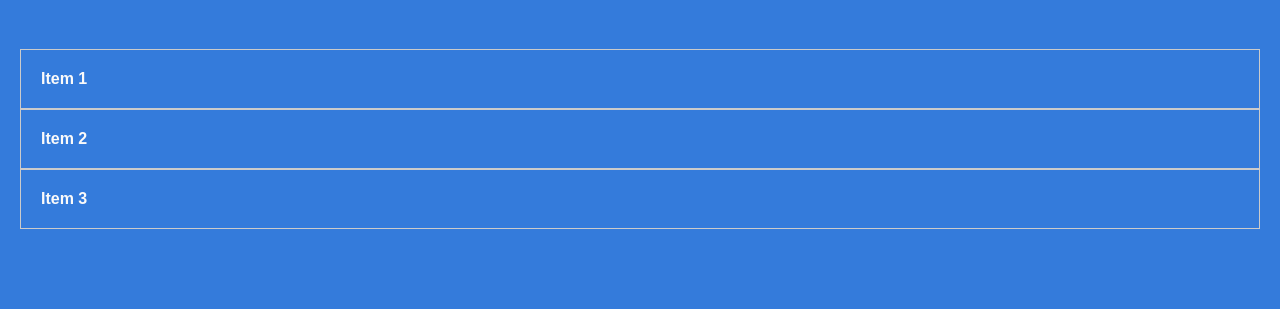
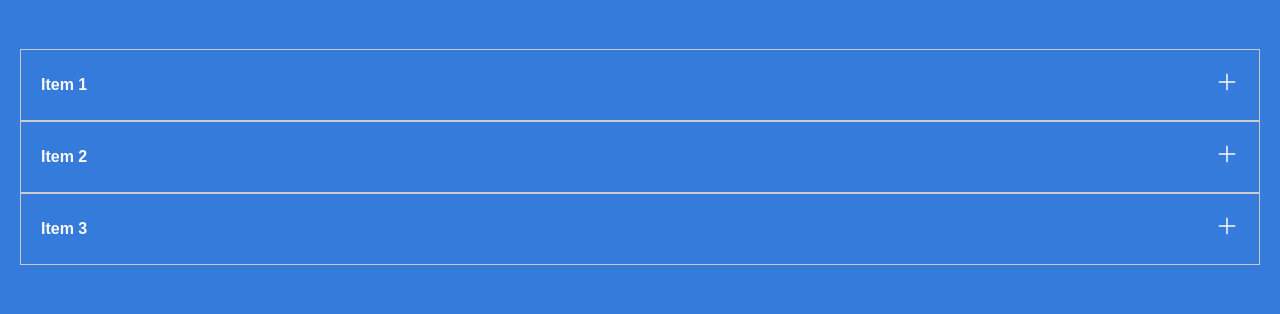
Before and after one commit to mjuliamiosso/niloware, a Next.js app: page /en/home in a window 1280 px wide. Shown: the part 2202-2516 px from the top of the page. Built offline with nearby package versions, Linux system fonts and the light colour scheme.

Commit message:
add: plus and minus icons

```diff
--- a/app/components/Accordion/Accordion.module.scss
+++ b/app/components/Accordion/Accordion.module.scss
@@ -20,8 +20,16 @@
   text-align: left;
   transition: background 0.2s ease-in-out;
 
+  display: flex;
+  justify-content: space-between;
+  align-items: center;
+
   &:hover {
     background: $text;
+  }
+
+  p{
+    font-size: 1.5rem;
   }
 }
 
--- a/app/components/Accordion/Accordion.tsx
+++ b/app/components/Accordion/Accordion.tsx
@@ -1,5 +1,7 @@
 import React, { useState } from 'react';
 import styles from './Accordion.module.scss';
+import { LiaPlusSolid } from "react-icons/lia";
+import { LiaMinusSolid } from "react-icons/lia";
 
 interface AccordionItem {
   title: string;
@@ -29,6 +31,7 @@ const Accordion: React.FC<AccordionProps> = ({ items }) => {
           onClick={() => toggleAccordion(index)}
         >
           {item.title}
+          <p>{activeIndex === index ? <LiaMinusSolid /> : <LiaPlusSolid />} </p>
         </button>
         <div
           className={`${styles['accordion-content']} ${
```
